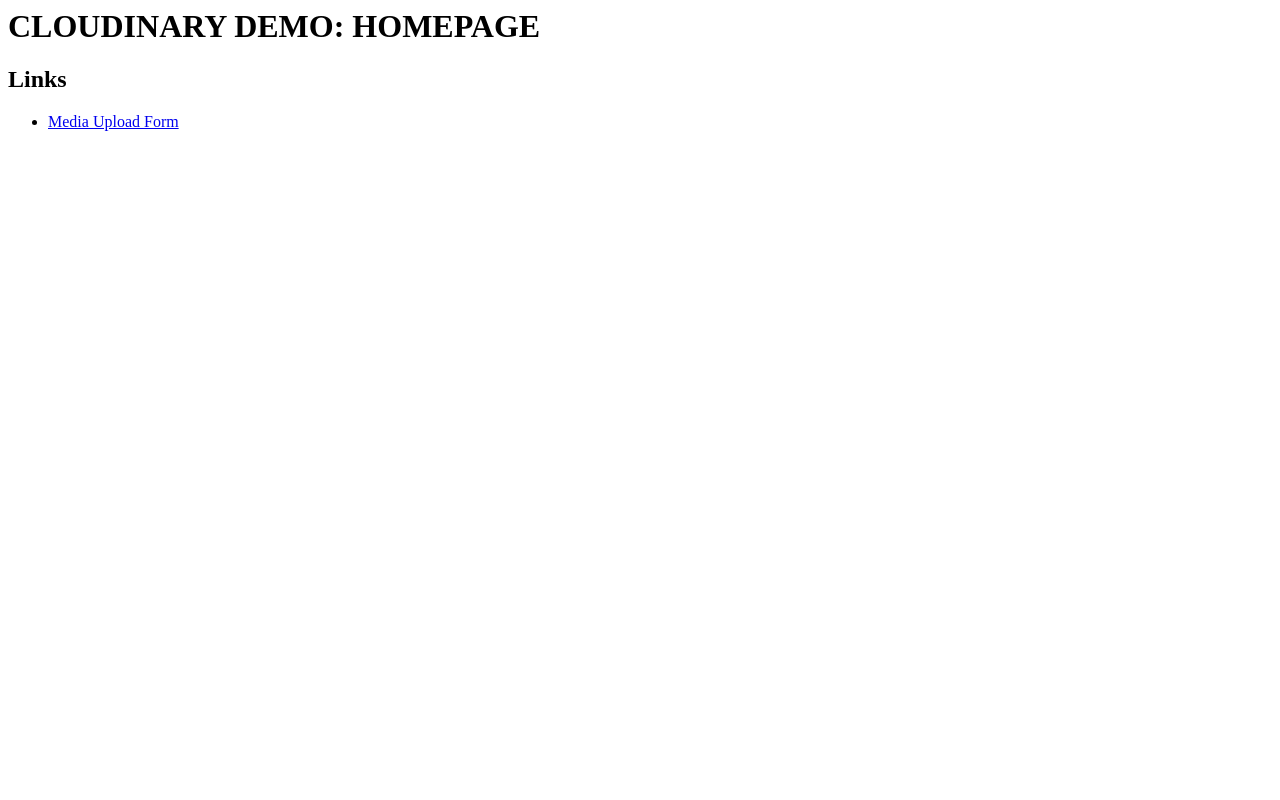
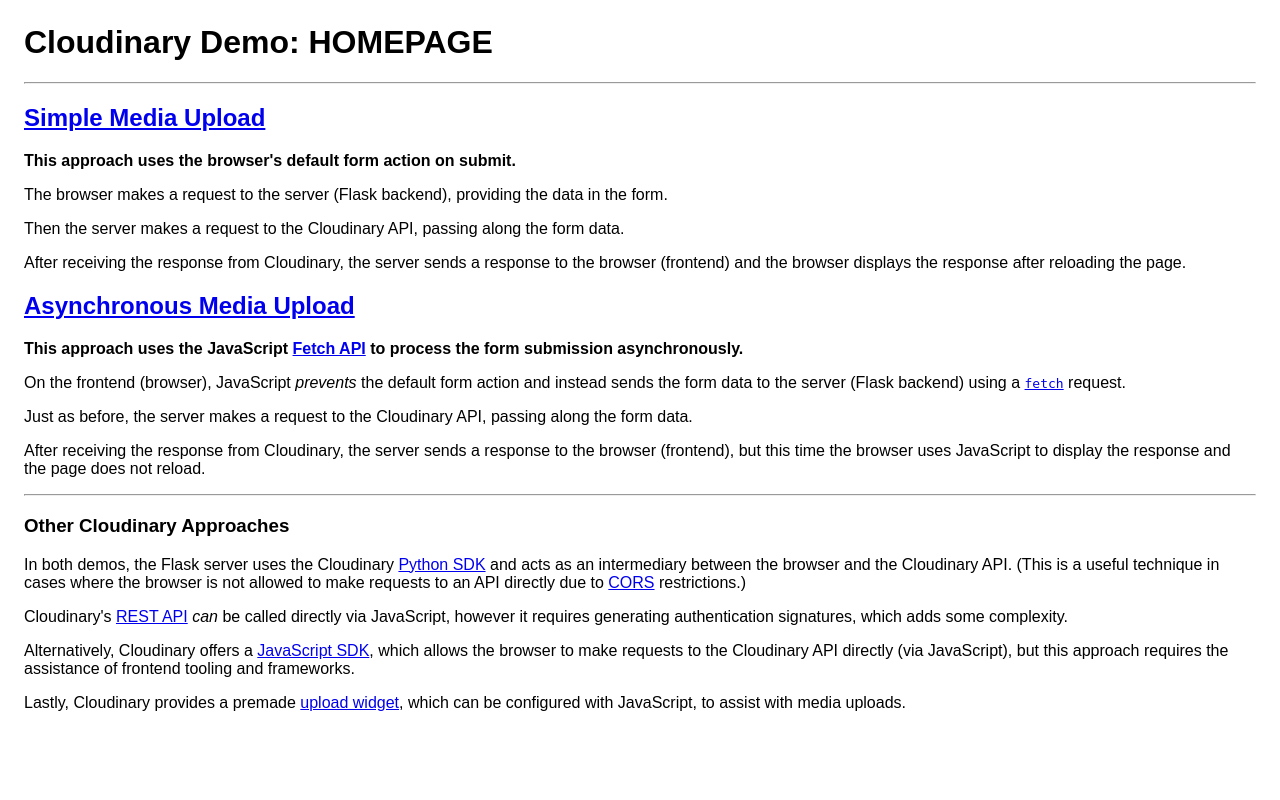
Before and after one commit to poemusica/cloudinary-demo, a Flask app: page / in a window 1280 px wide. Run offline with Flask 2, Linux system fonts and the light colour scheme.

Commit message:
Update demos to include fetch

```diff
--- a/server.py
+++ b/server.py
@@ -1,43 +1,75 @@
-from flask import Flask, render_template, request, redirect, url_for
+from flask import Flask, jsonify, render_template, request, redirect, url_for
 import cloudinary.uploader
 import os
 
+# CLOUDINARY INFORMATION
 CLOUDINARY_KEY = os.environ['CLOUDINARY_KEY']
 CLOUDINARY_SECRET = os.environ['CLOUDINARY_SECRET']
-CLOUD_NAME = "YOUR-CLOUD-NAME-HERE"
+CLOUD_NAME = "heather-mahan" #"YOUR-CLOUD-NAME-HERE"
 
 app = Flask(__name__)
 
+# Flask routes
+
 @app.route('/')
 def homepage():
+    """Show the homepage"""
     return render_template('homepage.html')
+
+
+@app.route('/media-upload-form')
+def show_upload_form():
+    """Show the simple media upload form"""
+    return render_template('media-upload-form.html')
+
+
+@app.route('/async-media-upload-form')
+def show_async_upload_form():
+    """Show the async media upload form"""
+    return render_template('async-media-upload-form.html')
+
 
 @app.route('/show-image')
 def show_image():
+    """Show the saved media on a web page"""
     img_url = request.args.get('imgURL')
     return render_template('results.html', img_src=img_url)
 
-@app.route('/media-upload-form')
-def show_upload_form():
-    return render_template('form.html')
 
 @app.route('/post-form-data', methods=['POST'])
 def post_form_data():
+    """Process form data and redirect to /show-image page"""
+    my_file = request.files['my-file']
+    img_url = upload_to_cloudinary(my_file)
+    add_user_img_record(img_url)
+    return redirect(url_for('show_image', imgURL=img_url))
 
+
+@app.route('/post-form-data-async', methods=['POST'])
+def post_form_data_async():
+    """Process form data and return the url generated by Cloudinary"""
     my_file = request.files['my-file']
+    img_url = upload_to_cloudinary(my_file)
+    add_user_img_record(img_url)
+    return jsonify(img_url)
 
-    result = cloudinary.uploader.upload(my_file,
+
+# Helper functions
+
+def upload_to_cloudinary(media_file):
+    """Upload media file to Cloudinary"""
+    result = cloudinary.uploader.upload(media_file,
                                         api_key=CLOUDINARY_KEY,
                                         api_secret=CLOUDINARY_SECRET,
                                         cloud_name=CLOUD_NAME)
+    return result['secure_url']
 
-    img_url = result['secure_url']
-    print('*' * 20)
-    print("SAVE THIS url to your database!!")
-    # Save this url to your database, so that you can show the image to the user later.
-    print(img_url)
-    print('*' * 20)
-    return redirect(url_for('show_image', imgURL=img_url))
+
+def add_user_img_record(img_url):
+    """Stub function for persisting data to database"""
+    print("\n".join([f"{'*' * 20}", "SAVE THIS url to your database!!",
+                    img_url, f"{'*' * 20}" ]))
+
 
 if __name__ == '__main__':
     app.run(debug=True, host='0.0.0.0')
--- a/templates/base.html
+++ b/templates/base.html
@@ -1,6 +1,16 @@
 <html>
 <head>
     <title>{% block title %}TITLE GOES HERE{% endblock %}</title>
+    <style>
+      body {
+        font-family: sans-serif;
+        padding: 1em;
+      }
+      img {
+        max-height: 75%;
+        max-width: 75%;
+      }
+    </style>
 </head>
 <body>
   {% block content %}BODY CONTENT GOES HERE{% endblock %}
--- a/templates/homepage.html
+++ b/templates/homepage.html
@@ -4,9 +4,76 @@
 
 {% block content %}
 
-<h1>CLOUDINARY DEMO: HOMEPAGE</h1>
-<h2>Links</h2>
-<ul>
-    <li><a href="/media-upload-form">Media Upload Form</a></li>
-</ul>
+<h1>Cloudinary Demo: HOMEPAGE</h1>
+<hr/>
+<h2><a href="/media-upload-form">Simple Media Upload</a></h2>
+<p><strong>
+    This approach uses the browser's default form action on submit.
+</strong></p>
+<p>
+    The browser makes a request to the server (Flask backend), providing the
+    data in the form.
+</p>
+<p>
+    Then the server makes a request to the Cloudinary API, passing along the
+    form data.
+</p>
+<p>
+    After receiving the response from Cloudinary, the server sends a response to
+    the browser (frontend) and the browser displays the response after reloading
+    the page.
+</p>
+<h2><a href="/async-media-upload-form">Asynchronous Media Upload</a></h2>
+<p><strong>
+    This approach uses the JavaScript
+    <a href="https://developer.mozilla.org/en-US/docs/Web/API/Fetch_API/">
+    Fetch API</a> to process the form submission asynchronously.
+</strong></p>
+<p>
+    On the frontend (browser), JavaScript <em>prevents</em> the default form
+    action and instead sends the form data to the server (Flask backend) using a
+    <a href="https://developer.mozilla.org/en-US/docs/Web/API/Fetch_API/Using_Fetch#uploading_a_file">
+    <code>fetch</code></a> request.
+</p>
+<p>
+    Just as before, the server makes a request to the Cloudinary API, passing
+    along the form data.
+</p>
+<p>
+    After receiving the response from Cloudinary, the server sends a response to
+    the browser (frontend), but this time the browser uses JavaScript to display
+    the response and the page does not reload.
+</p>
+<hr/>
+<h3>Other Cloudinary Approaches</h3>
+<p>
+    In both demos, the Flask server uses the Cloudinary
+    <a href="https://cloudinary.com/documentation/django_integration">
+    Python SDK</a> and acts as an intermediary between the browser and
+    the Cloudinary API. (This is a useful technique in cases where the browser
+    is not allowed to make requests to an API directly due to
+    <a href="https://developer.mozilla.org/en-US/docs/Web/HTTP/CORS">CORS</a>
+    restrictions.)
+</p>
+<p>
+    Cloudinary's
+    <a href="https://cloudinary.com/documentation/upload_images#uploading_with_a_direct_call_to_the_rest_api">
+    REST API</a> <em>can</em> be called directly via JavaScript, however it
+    requires generating authentication signatures, which adds some
+    complexity.
+</p>
+<p>
+    Alternatively, Cloudinary offers a
+    <a href="https://cloudinary.com/documentation/javascript_image_and_video_upload">
+    JavaScript SDK</a>, which allows the browser to make requests to the
+    Cloudinary API directly (via JavaScript), but this approach requires the
+    assistance of frontend tooling and frameworks.
+</p>
+<p>
+    Lastly, Cloudinary provides a premade
+    <a href="https://cloudinary.com/documentation/upload_widget">upload
+    widget</a>, which can be configured with JavaScript, to assist with media
+    uploads.
+</p>
+
 {% endblock %}
--- a/templates/results.html
+++ b/templates/results.html
@@ -4,8 +4,9 @@
 
 {% block content %}
 
-<h1>CLOUDINARY DEMO: RETRIEVE MEDIA</h1>
-
+<h1>Cloudinary Demo: RETRIEVE MEDIA</h1>
+<p>The Cloudinary URL for your upload is:</p>
+<p><a href="{{ img_src }}">{{ img_src }}</a></p>
 <img src="{{ img_src }}">
 
 
```
Also changed, not shown: templates/async-media-upload-form.html (added, +65 -0 lines), templates/form.html (deleted, +0 -14 lines), templates/media-upload-form.html (added, +34 -0 lines).
